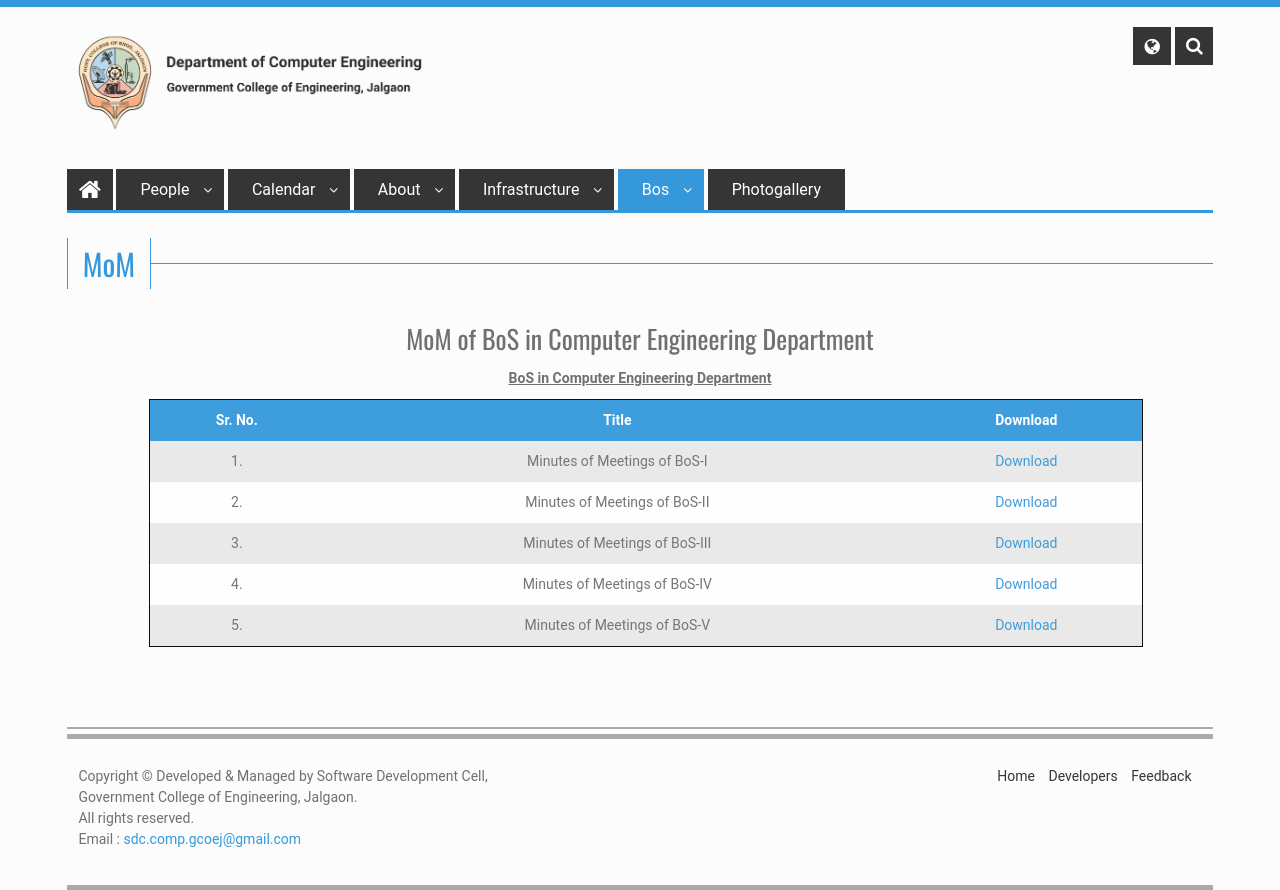
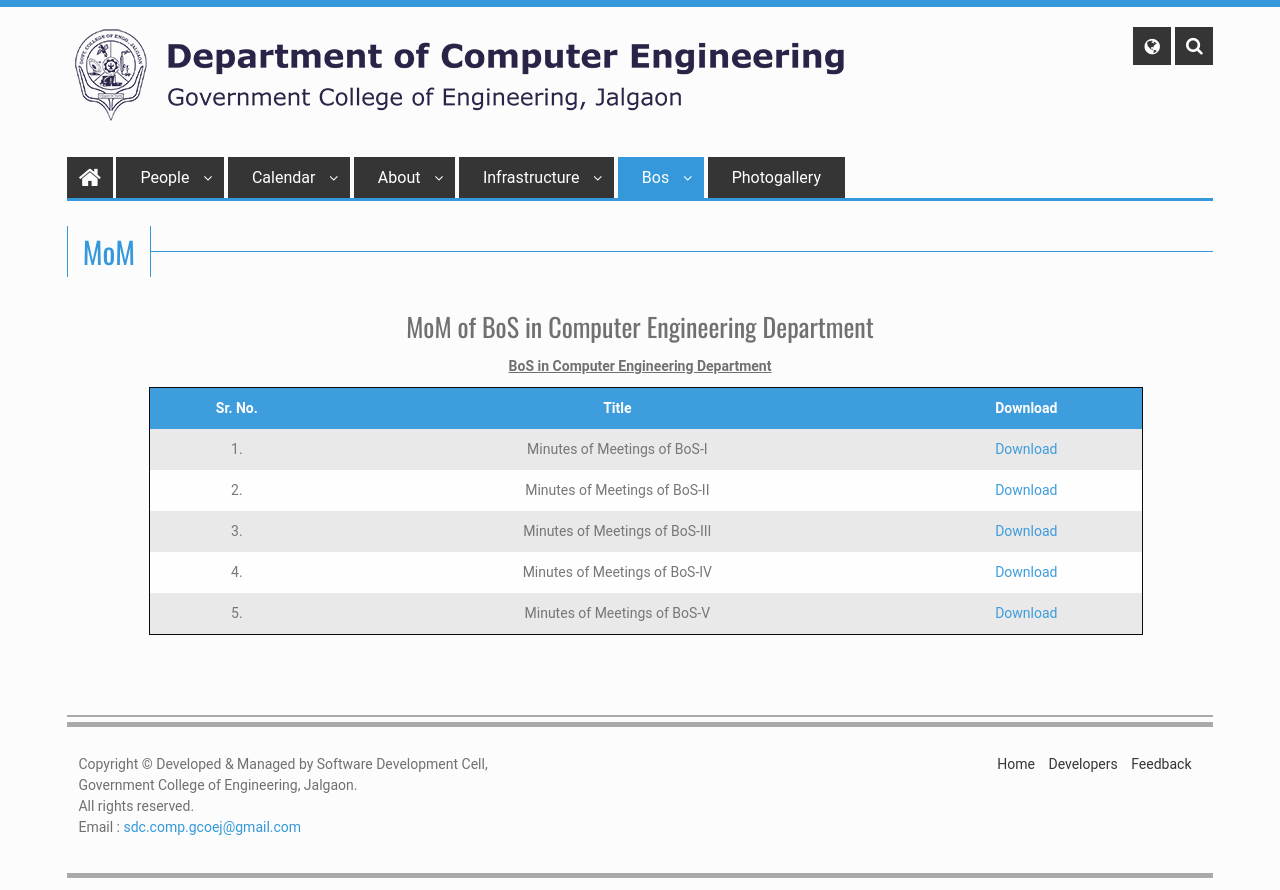
Before and after one commit to SDC-GCOEJ/comp.gcoej.ac.in, a PHP site: page /MoM.html in a window 1280 px wide. Run offline with PHP 8.4, Linux system fonts and the light colour scheme; some web fonts are replaced.

Commit message:
logo added

```diff
--- a/style.css
+++ b/style.css
@@ -31,7 +31,7 @@
 html,body,div,span,applet,object,iframe,h1,h2,h3,h4,h5,h6,p,blockquote,pre,a,abbr,acronym,address,big,cite,code,del,dfn,em,font,img,ins,kbd,q,s,samp,small,strike,strong,sub,sup,tt,var,b,i,center,dl,dt,dd,ol,ul,li,fieldset,form,label,legend,table,caption,tbody,tfoot,thead,tr,th,td,article,aside,audio,canvas,details,figcaption,figure,footer,header,hgroup,mark,menu,meter,nav,output,progress,section,summary,time,video{border:0;outline:0;font-size:100%;vertical-align:baseline;background:transparent;margin:0;padding:0;}body{line-height:1;}article,aside,dialog,figure,footer,header,hgroup,nav,section,blockquote{display:block;}nav ul{list-style:none;}ol{list-style:decimal;}ul{list-style:disc;}ul ul{list-style:circle;}blockquote,q{quotes:none;}blockquote:before,blockquote:after,q:before,q:after{content:none;}ins{text-decoration:underline;}del{text-decoration:line-through;}mark{background:none;}abbr[title],dfn[title]{border-bottom:1px dotted #000;cursor:help;}table{border-collapse:collapse;border-spacing:0;}hr{display:block;height:1px;border:0;border-top:1px solid #ccc;margin:1em 0;padding:0;}input,select,a img{vertical-align:middle;}
 a{text-decoration:none;}
 a img{border:none}
-img{display:inline-block;max-width:100%;margin:0;vertical-align:top}
+img{display:inline-block;margin:0;vertical-align:top}
 .pull-right{float:right;}
 .pull-left{float:left;}
 .text-left{text-align:left;}
@@ -248,7 +248,7 @@ div.last{
 }
 .nogap{padding:0!important;}
 .nogap img{width:100%}
-img{max-width:100%!important;}
+img{}
 
 /* The Grids
 -----------------------------*/
```
Also changed, not shown: images/logo.png, images/logo2.png (added).
